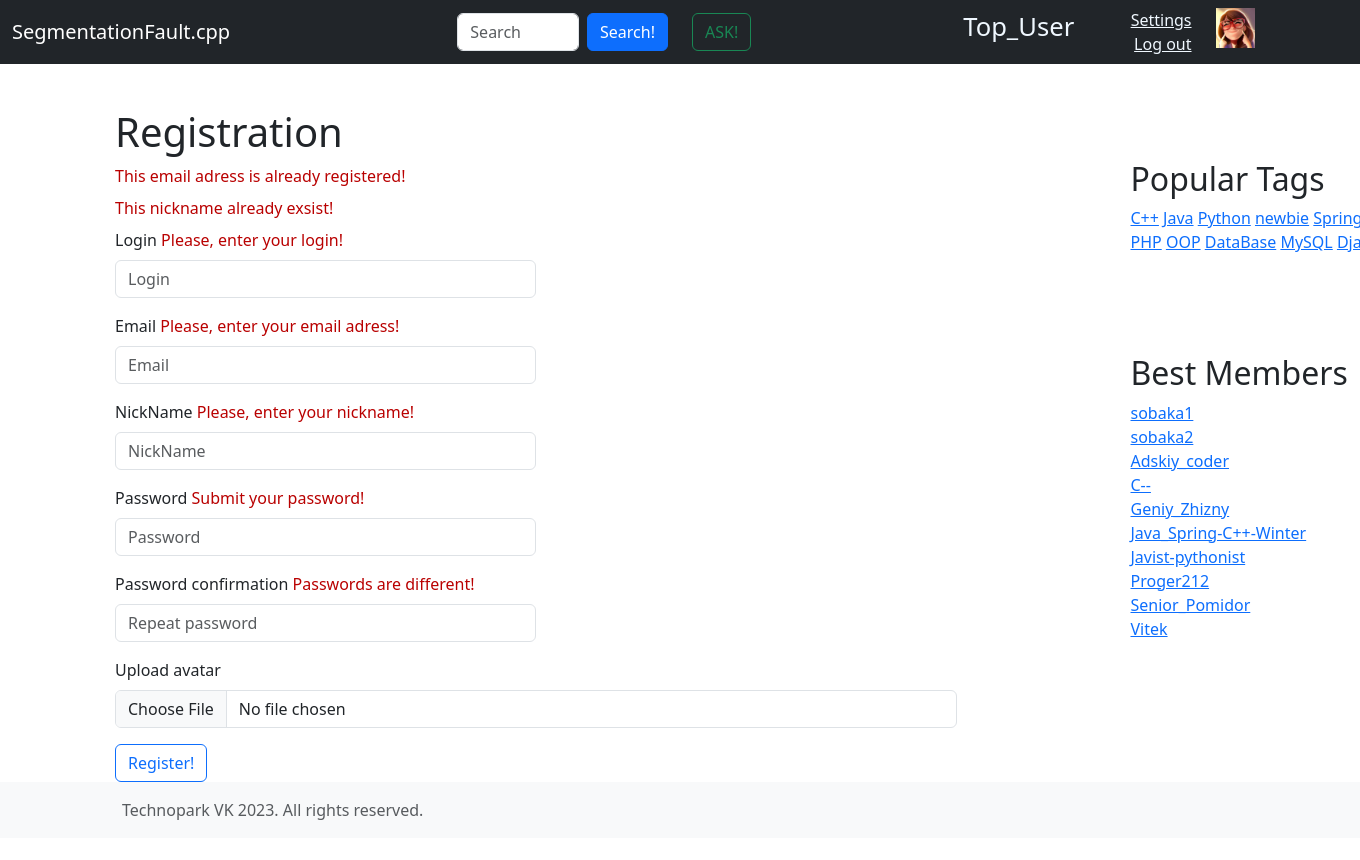
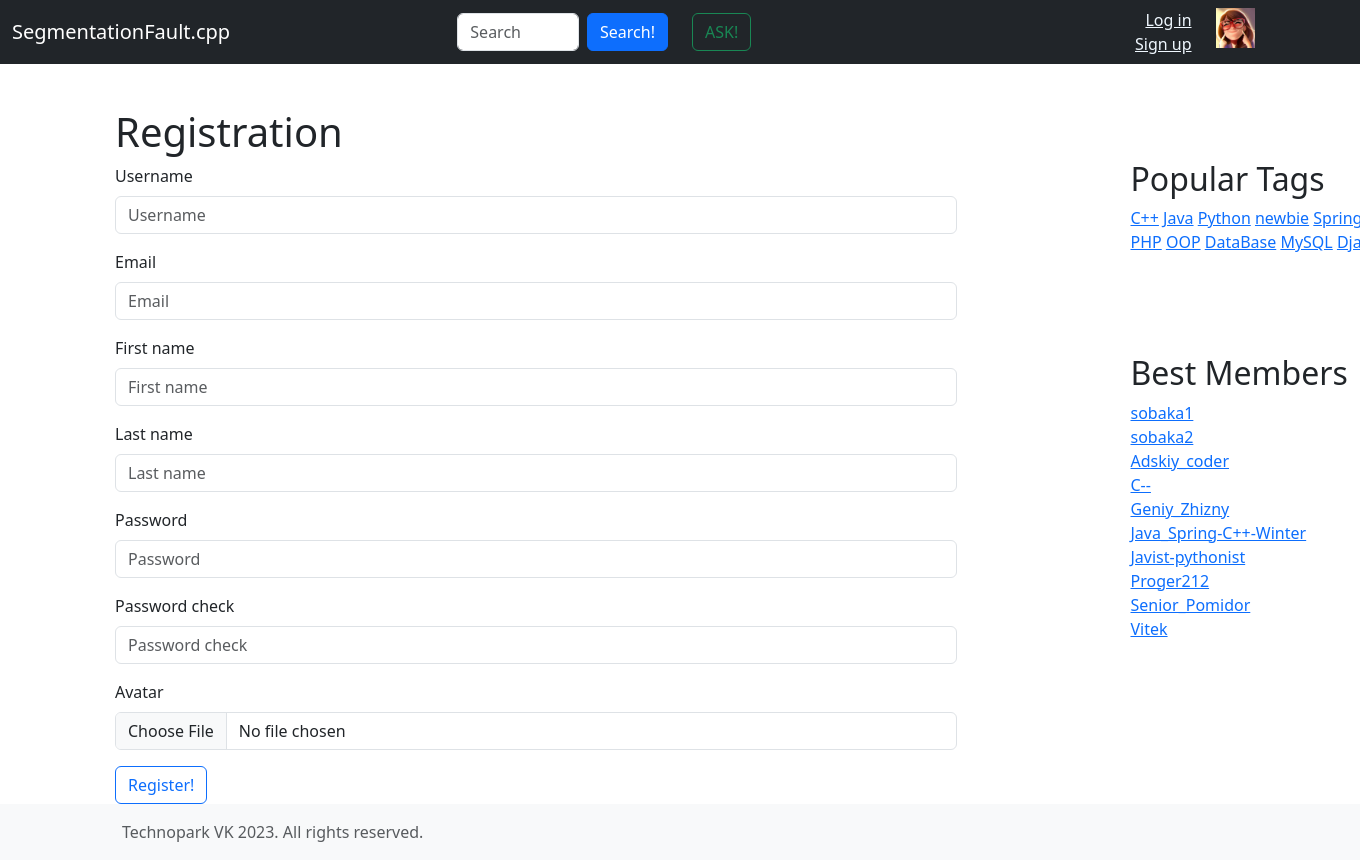
Before and after one commit to He11Coder/Django_Project_TP, a Django app: page /registration/ in a window 1360 px wide; the page is wider, and only the part inside the window is pictured. Before the commit the page ends 820 px from the top of that part, so only its background shows below. Run offline with Django 4.2, Linux system fonts and the light colour scheme; data comes from the database, SQL or seed files in the repository; some libraries are stand-ins or nearby versions.

Commit message:
Initial commit for HW4

```diff
--- a/SegFault/SegFault/settings.py
+++ b/SegFault/SegFault/settings.py
@@ -37,6 +37,7 @@ INSTALLED_APPS = [
     'django.contrib.sessions',
     'django.contrib.messages',
     'django.contrib.staticfiles',
+    'bootstrap5',
 ]
 
 MIDDLEWARE = [
@@ -54,7 +55,7 @@ ROOT_URLCONF = 'SegFault.urls'
 TEMPLATES = [
     {
         'BACKEND': 'django.template.backends.django.DjangoTemplates',
-        'DIRS': ['templates'],
+        'DIRS': [BASE_DIR / 'templates'],
         'APP_DIRS': True,
         'OPTIONS': {
             'context_processors': [
@@ -124,3 +125,6 @@ STATICFILES_DIRS = [BASE_DIR / 'static']
 # https://docs.djangoproject.com/en/4.2/ref/settings/#default-auto-field
 
 DEFAULT_AUTO_FIELD = 'django.db.models.BigAutoField'
+
+APPEND_SLASH = True
+LOGIN_URL = '/login'
--- a/SegFault/SegFault/urls.py
+++ b/SegFault/SegFault/urls.py
@@ -24,8 +24,9 @@ urlpatterns = [
     path('question/<int:question_id>/', views.question, name = "question"),
     path('ask/', views.ask, name = "ask"),
     path('registration/', views.registration, name = "signup"),
-    path('login/', views.login, name = "login"),
+    path('login/', views.log_in, name = "login"),
     path('tag/<str:tag_name>/', views.tag, name = "tag"),
     path('hot/', views.hot, name = "hot"),
-    path('settings/', views.settings, name = "settings")
+    path('settings/', views.settings, name = "settings"),
+    path('logout', views.log_out, name = "logout")
 ]
--- a/SegFault/askme/admin.py
+++ b/SegFault/askme/admin.py
@@ -5,4 +5,6 @@ admin.site.register(models.Profile)
 admin.site.register(models.Question)
 admin.site.register(models.Answer)
 admin.site.register(models.Tag)
-admin.site.register(models.Vote)
+admin.site.register(models.QuestionLikes)
+admin.site.register(models.AnswerLikes)
+#admin.site.register(models.Vote)
--- a/SegFault/askme/context_processors/askme_context.py
+++ b/SegFault/askme/context_processors/askme_context.py
@@ -13,3 +13,8 @@ def top_tags(request):
     return {
         'top_tags' : result
     }
+
+def request(request):
+    return {
+        'request' : request
+    }
--- /dev/null
+++ b/SegFault/askme/forms.py
@@ -0,0 +1,204 @@
+from django import forms
+from .models import Profile, User, Question, Tag, Answer
+
+class LoginForm(forms.Form):
+    username = forms.CharField()
+    password = forms.CharField(widget = forms.PasswordInput)
+
+
+class RegistrationForm(forms.Form):
+    username = forms.CharField(required=True, min_length=3)
+    email = forms.EmailField(required=False, widget=forms.EmailInput)
+    first_name = forms.CharField(required=False)
+    last_name = forms.CharField(required=False)
+    password = forms.CharField(required=True, widget=forms.PasswordInput)
+    password_check = forms.CharField(required=True, widget=forms.PasswordInput)
+    avatar = forms.ImageField(required=False, widget=forms.FileInput)
+
+
+    def clean_username(self):
+        nick = self.cleaned_data['username']
+
+        if User.objects.filter(username = nick).exists():
+            self.add_error(field = 'username', error = 'Nickname already exists')
+
+        return nick
+
+
+    def clean_email(self):
+        e_adress = self.cleaned_data['email']
+
+        if (e_adress and User.objects.filter(email = e_adress).exists()):
+            self.add_error(field = 'email', error = 'Email is already registered')
+
+        return e_adress
+
+
+    def clean_first_name(self):
+        first = self.cleaned_data['first_name']
+
+        if (first and len(first) < 3):
+            self.add_error(field = 'first_name', error = 'Your first name must be longer than 3 letters')
+
+        return first
+
+
+    def clean_last_name(self):
+        last = self.cleaned_data['last_name']
+
+        if (last and len(last) < 3):
+            self.add_error(field = 'last_name', error = 'Your last name must be longer than 3 letters')
+
+        return last
+
+
+    def clean(self):
+        cleaned_data = super().clean()
+        password_input = self.cleaned_data['password']
+        password_conf = self.cleaned_data['password_check']
+
+        if (password_input != password_conf):
+            self.add_error(field = 'password', error = 'Password mismatch')
+            self.add_error(field = 'password_check', error = 'Password mismatch')
+
+        return cleaned_data
+
+
+    def save(self):
+        new_user = User.objects.create_user(username = self.cleaned_data['username'])
+        new_user.set_password(self.cleaned_data['password'])
+
+        profile = Profile.objects.create(user = new_user)
+        new_user.save()
+
+        e_adress = self.cleaned_data['email']
+        first = self.cleaned_data['first_name']
+        last = self.cleaned_data['last_name']
+        ava = self.cleaned_data['avatar']
+
+        if e_adress:
+            new_user.email = e_adress
+
+        if first:
+            new_user.first_name = first
+
+        if last:
+            new_user.last_name = last
+
+        if ava:
+            profile.avatar.save(ava.name, ava)
+
+        new_user.save()
+        profile.save()
+
+
+class ProfileEditForm(forms.Form):
+    username = forms.CharField(required=False, min_length=3)
+    email = forms.EmailField(required=True, widget=forms.EmailInput)
+    old_password = forms.CharField(required = True, widget = forms.PasswordInput)
+    new_password = forms.CharField(required = False, widget = forms.PasswordInput)
+    new_password_check = forms.CharField(required = False, widget = forms.PasswordInput)
+    avatar = forms.ImageField(required = False, widget = forms.FileInput)
+
+
+    def clean_username(self):
+        nick = self.cleaned_data['username']
+
+        if (nick and User.objects.filter(username = nick).exists()):
+            self.add_error(field = 'username', error = 'Nickname already exists')
+
+        return nick
+
+
+    def clean_email(self):
+        e_adress = self.cleaned_data['email']
+
+        if (e_adress and User.objects.filter(email = e_adress).exists()):
+            self.add_error(field = 'email', error = 'Email is already registered')
+
+        return e_adress
+
+
+    def clean(self):
+        cleaned_data = super().clean()
+        new_pass = self.cleaned_data['new_password']
+        new_pass_check = self.cleaned_data['new_password_check']
+
+        if (new_pass and new_pass != new_pass_check):
+            self.add_error(field = 'new_password', error = 'Password mismatch')
+            self.add_error(field = 'new_password_check', error = 'Password mismatch')
+
+        return cleaned_data
+
+
+    def save(self, request):
+        user = User.objects.get(username = request.user)
+        profile = Profile.objects.get(user = user)
+
+        nick = self.cleaned_data['username']
+        e_adress = self.cleaned_data['email']
+        new_pass = self.cleaned_data['new_password']
+        ava = self.cleaned_data['avatar']
+
+        if nick:
+            user.username = nick
+
+        if e_adress:
+            user.email = e_adress
+
+        if new_pass:
+            user.set_password(new_pass)
+
+        if ava:
+            profile.avatar = ava
+
+        user.save()
+        profile.save()
+
+
+class AskForm(forms.Form):
+    title = forms.CharField(required=True, max_length=100)
+    text = forms.CharField(required = True, widget = forms.Textarea)
+    tags = forms.CharField(required = True, max_length = 50)
+
+    def clean_tags(self):
+        inputed_tags = self.cleaned_data['tags']
+
+        all_tags = inputed_tags.split()
+        for tag in all_tags:
+            if len(tag) > 10:
+                self.add_error(field = 'tags', error = 'Maximum length of one tag is 10 symbols (use a space to separate tags)')
+                break
+
+        return inputed_tags
+
+    def save(self, request):
+        user = User.objects.get(username = request.user)
+        profile = Profile.objects.get(user = user)
+        headline = self.cleaned_data['title']
+        body = self.cleaned_data['text']
+        all_tags = self.cleaned_data['tags'].split()
+
+        new_question = Question.objects.create(title = headline, text = body, rating = 0, author_id = profile)
+
+        for tag in all_tags:
+            object_tag = Tag.objects.get_or_create(text = tag)
+            new_question.tag.add(object_tag[0])
+
+        new_question.save()
+
+        return new_question.id
+
+
+class AnswerForm(forms.Form):
+    answer = forms.CharField(required = True, max_length = 1000, widget = forms.Textarea)
+
+    def save(self, username, question_id):
+        user = User.objects.get(username = username)
+        profile = Profile.objects.get(user = user)
+        question = Question.objects.get(id = question_id)
+        answer_text = self.cleaned_data['answer']
+
+        object_answer = Answer.objects.create(text = answer_text, rating = 0, question_id = question, author_id = profile)
+
+        return object_answer
--- a/SegFault/askme/views.py
+++ b/SegFault/askme/views.py
@@ -1,7 +1,13 @@
-from .models import Profile, Question, Answer, Tag
-from django.shortcuts import render
+from .forms import LoginForm, RegistrationForm, ProfileEditForm, AskForm, AnswerForm
+from .models import Profile, Question, Answer, Tag, User
+from django.shortcuts import render, redirect
+from django.contrib import auth
 from django.http import HttpResponseNotFound
 from django.core.paginator import Paginator
+from django.urls import reverse
+from django.contrib.auth import login, logout, authenticate
+from django.contrib.auth.decorators import login_required
+from django import forms
 
 
 PAGINATE_BY = 4
@@ -45,25 +51,80 @@ def question(request, question_id):
         return HttpResponseNotFound("Error 404: Not Found")
 
     question_to_view = Question.objects.get(pk = question_id)
-    answers_to_view = Answer.objects.find_by_question_id(question_id).order_by("-is_correct", "-rating")
+
+    if request.method == 'GET':
+        answers_to_view = Answer.objects.find_by_question_id(question_id).order_by("-is_correct", "-rating", "created")
+        answer_form = AnswerForm()
+    elif request.method == 'POST':
+        if not request.user.is_authenticated:
+            return redirect(reverse('login'))
+
+        answer_form = AnswerForm(request.POST)
+        if answer_form.is_valid():
+            answer_form.save(username = request.user, question_id = question_id)
+
+            answers_to_view = Answer.objects.find_by_question_id(question_id).order_by("-is_correct", "-rating", "created")
+            page_with_curr_answer = Paginator(answers_to_view, PAGINATE_BY).num_pages
+            return redirect(reverse('question', args = [question_id]) + f'?p={page_with_curr_answer}')
 
     context = {
         'question': question_to_view,
-        'p': pagination(answers_to_view, request, PAGINATE_BY)
+        'p': pagination(answers_to_view, request, PAGINATE_BY),
+        'form' : answer_form
     }
     return render(request, 'question.html', context)
 
 
+@login_required(login_url = '/login/')
 def ask(request):
-    return render(request, 'ask.html')
+    if request.method == 'GET':
+        ask_form = AskForm()
+    elif request.method == 'POST':
+        ask_form = AskForm(request.POST)
+        if ask_form.is_valid():
+            question_id = ask_form.save(request)
+            return redirect(reverse('question', args = [question_id]))
+
+    return render(request, 'ask.html', context = {'form' : ask_form})
 
 
 def registration(request):
-    return render(request, 'signup.html')
+    if request.method == 'GET':
+        user_form = RegistrationForm()
+    if request.method == 'POST':
+        user_form = RegistrationForm(request.POST)
+        if user_form.is_valid():
+            user_form.save()
+            nickname = user_form.cleaned_data['username']
+            password = user_form.cleaned_data['password']
+
+            auth_user = authenticate(username = nickname, password = password)
+            login(user = auth_user, request = request)
+            return redirect(reverse('index'))
+
+    return render(request, 'signup.html', context = {'form' : user_form})
 
 
-def login(request):
-    return render(request, 'login.html')
+def log_in(request):
+    if request.method == 'GET':
+        login_form = LoginForm()
+
+    elif request.method == 'POST':
+        login_form = LoginForm(request.POST)
+        if login_form.is_valid():
+            user = auth.authenticate(request=request, **login_form.cleaned_data)
+            if user:
+                login(request, user)
+                next_url = request.GET.get('next')
+
+                if next_url:
+                    return redirect(next_url)
+                else:
+                    return redirect(reverse('index'))
+
+            login_form.add_error(None, "Invalid username or password!")
+
+    return render(request, 'login.html', context = {'form' : login_form})
 
 
 def tag(request, tag_name):
@@ -90,5 +151,28 @@ def hot(request):
     return render(request, 'hot.html', context)
 
 
+@login_required(login_url='/login/')
 def settings(request):
-    return render(request, 'settings.html')
+    if request.method == 'GET':
+        settings_form = ProfileEditForm()
+    elif request.method == 'POST':
+        settings_form = ProfileEditForm(request.POST, files=request.FILES)
+        if settings_form.is_valid():
+            password = settings_form.cleaned_data['old_password']
+            if (not User.objects.get(username = request.user).check_password(password)):
+                settings_form.add_error(field = None, error = 'Incorrect current password')
+            else:
+                settings_form.save(request)
+                return redirect(reverse('settings'))
+
+    return render(request, 'settings.html', context = {'form' : settings_form})
+
+
+@login_required(login_url='/login/', redirect_field_name = 'continue')
+def log_out(request):
+    logout(request)
+
+    if request.GET.get('continue'):
+        return redirect(request.GET.get('continue'))
+
+    return redirect('index')
--- a/SegFault/templates/inc/base.html
+++ b/SegFault/templates/inc/base.html
@@ -46,14 +46,21 @@
         <div class = "row">
 
         <div class = "col-5">
-          <div class = "user-name">
-            Top_User
-          </div>
+          {% if request.user.is_authenticated %}
+            <div class = "user-name">
+              {{request.user}}
+            </div>
+          {% endif %}
         </div>
 
         <div class = "col-3">
-          <div class = "user-block-href"><a href = "{% url "settings" %}">Settings</a></div>
-          <div class = "user-block-href"><a href = "{% url "index" %}">Log out</a></div>
+          {% if request.user.is_authenticated %}
+            <div class = "user-block-href"><a href = "{% url 'settings' %}">Settings</a></div>
+            <div class = "user-block-href"><a href = "{% url 'logout' %}">Log out</a></div>
+          {% else %}
+            <div class = "user-block-href"><a href = "{% url 'login' %}">Log in</a></div>
+            <div class = "user-block-href"><a href = "{% url 'signup' %}">Sign up</a></div>
+          {% endif %}
         </div>
 
         <div class = "col-4">
@@ -64,13 +71,6 @@
 
         </div>
       </div>
-
-      <!--<div class = "col-4">
-
-        <div class = "user-block-href-anonymous"><a href = "{% url "login" %}">Log In</a></div>
-        <div class = "user-block-href-anonymous"><a href = "{% url "signup" %}">Register</a></div>
-
-      </div>-->
 
     </div>
 
--- a/SegFault/templates/signup.html
+++ b/SegFault/templates/signup.html
@@ -1,41 +1,14 @@
 {% extends "inc/base.html" %}
+{% load bootstrap5 %}
 
 {% block content %}
 
-  <h1 class="mt-5">Registration</h1>
+    <h1 class="mt-5">Registration</h1>
+    <form action="/registration/" method="post">
 
-  <div><label for="form-error" class="form-label" style="color: rgb(185, 1, 1);">This email adress is already registered!</label></div>
-  <div><label for="form-error" class="form-label" style="color: rgb(185, 1, 1);">This nickname already exsist!</label></div>
+        {% csrf_token %}
+        {% bootstrap_form form %}
 
-  <div class="mb-3">
-      <label for="exampleFormControlInput1" class="form-label">Login</label>
-      <label for="form-error" class="form-label" style="color: rgb(185, 1, 1);">Please, enter your login!</label>
-      <input type="login" class="form-control" id="exampleFormControlInput1" placeholder="Login" style="width: 50%;">
-  </div>
-  <div class="mb-3">
-      <label for="exampleFormControlInput1" class="form-label">Email</label>
-      <label for="form-error" class="form-label" style="color: rgb(185, 1, 1);">Please, enter your email adress!</label>
-      <input type="email" class="form-control" id="exampleFormControlInput1" placeholder="Email" style="width: 50%;">
-  </div>
-  <div class="mb-3">
-      <label for="exampleFormControlInput1" class="form-label">NickName</label>
-      <label for="form-error" class="form-label" style="color: rgb(185, 1, 1);">Please, enter your nickname!</label>
-      <input type="nick-name" class="form-control" id="exampleFormControlInput1" placeholder="NickName" style="width: 50%;">
-  </div>
-  <div class="mb-3">
-      <label for="exampleFormControlTextarea1" class="form-label">Password</label>
-      <label for="form-error" class="form-label" style="color: rgb(185, 1, 1);">Submit your password!</label>
-      <input type="password" class="form-control" id="exampleFormControlInput1" placeholder="Password" style="width: 50%;">
-  </div>
-  <div class="mb-3">
-      <label for="exampleFormControlTextarea1" class="form-label">Password confirmation</label>
-      <label for="form-error" class="form-label" style="color: rgb(185, 1, 1);">Passwords are different!</label>
-      <input type="password" class="form-control" id="exampleFormControlInput1" placeholder="Repeat password" style="width: 50%;">
-  </div>
-  <div class="mb-3">
-      <label for="formFile" class="form-label">Upload avatar</label>
-      <input class="form-control" type="file" id="formFile">
-    </div>
-  <button class="btn btn-outline-primary" type="submit">Register!</button>
-
+        <button class="btn btn-outline-primary" type="submit">Register!</button>
+    </form>
 {% endblock content %}
```
Also changed, not shown: SegFault/askme/models.py (+14 -3 lines), SegFault/templates/ask.html (+8 -16 lines), SegFault/templates/login.html (+6 -11 lines), SegFault/templates/question.html (+11 -5 lines), SegFault/templates/settings.html (+6 -19 lines), SegFault/db.sqlite3, 1 other file.
